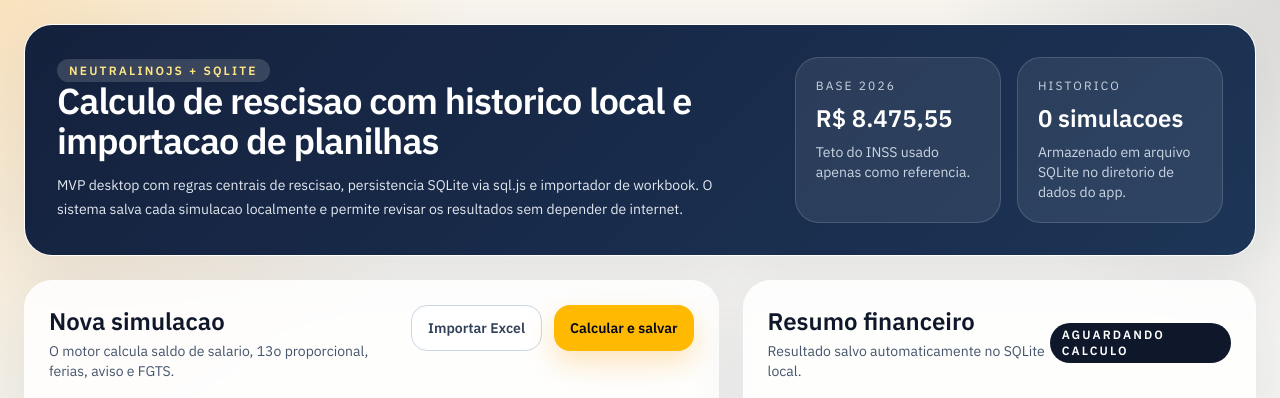
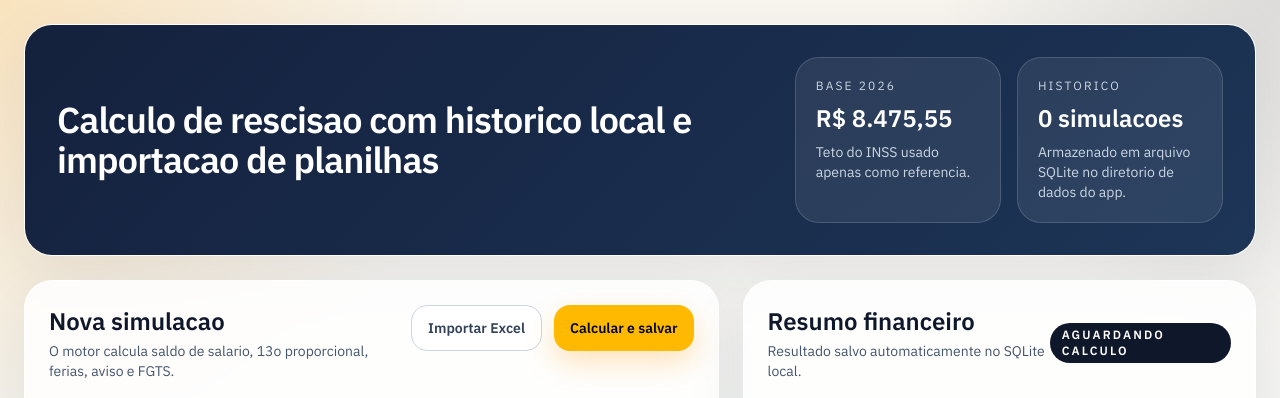
Before and after one commit to puppe1990/calculo-rescisao-contrato-trabalho, a website with bundled scripts: page resources/index.html in a window 1280 px wide. Shown: the top 398 px of the page. Built offline with nearby package versions, Linux system fonts and the light colour scheme; no server answers.

Commit message:
Adjust header hero copy

```diff
--- a/resources/index.html
+++ b/resources/index.html
@@ -20,21 +20,12 @@
         <div
           class="grid gap-6 bg-[linear-gradient(135deg,#14213d_0%,#1d3557_100%)] px-8 py-8 text-white lg:grid-cols-[1.25fr_0.75fr]"
         >
-          <div class="space-y-5">
-            <span class="chip bg-white/15 text-amber-200"
-              >NeutralinoJS + SQLite</span
-            >
+          <div class="flex items-center">
             <div class="space-y-3">
               <h1 class="max-w-3xl text-4xl font-semibold tracking-tight">
                 Calculo de rescisao com historico local e importacao de
                 planilhas
               </h1>
-              <p class="max-w-2xl text-sm leading-6 text-slate-200">
-                MVP desktop com regras centrais de rescisao, persistencia SQLite
-                via sql.js e importador de workbook. O sistema salva cada
-                simulacao localmente e permite revisar os resultados sem
-                depender de internet.
-              </p>
             </div>
           </div>
           <div class="grid gap-4 self-end sm:grid-cols-2">
```
